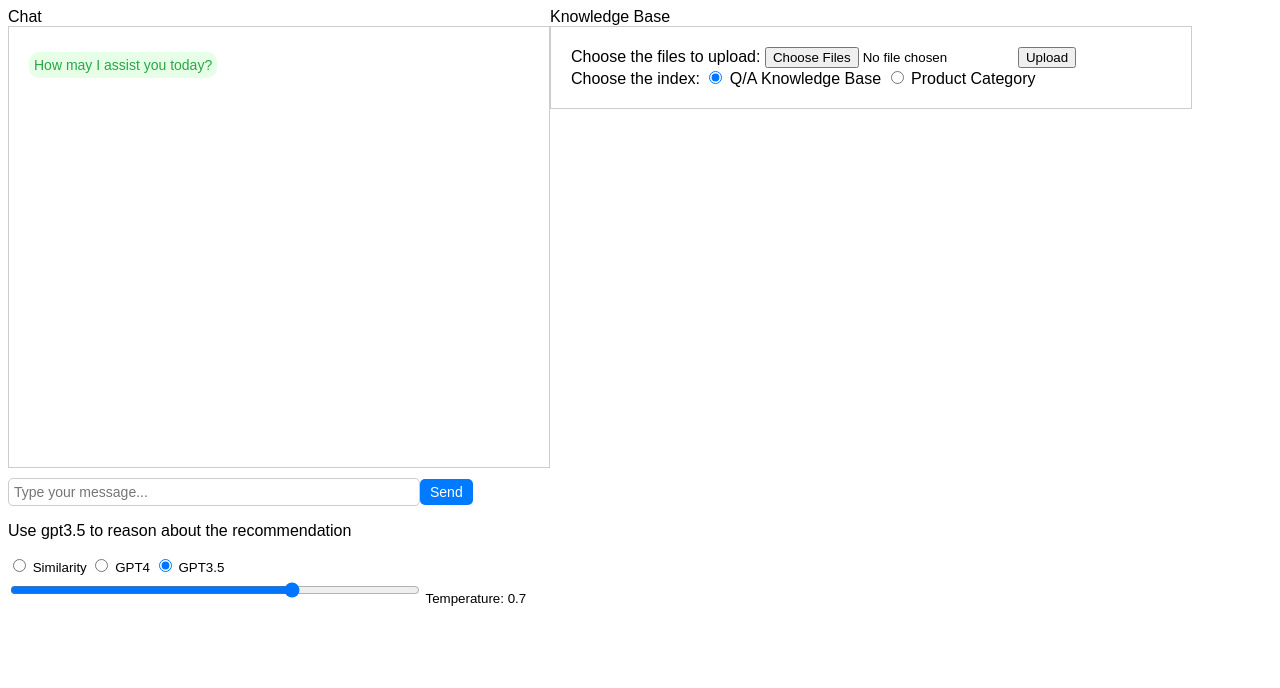
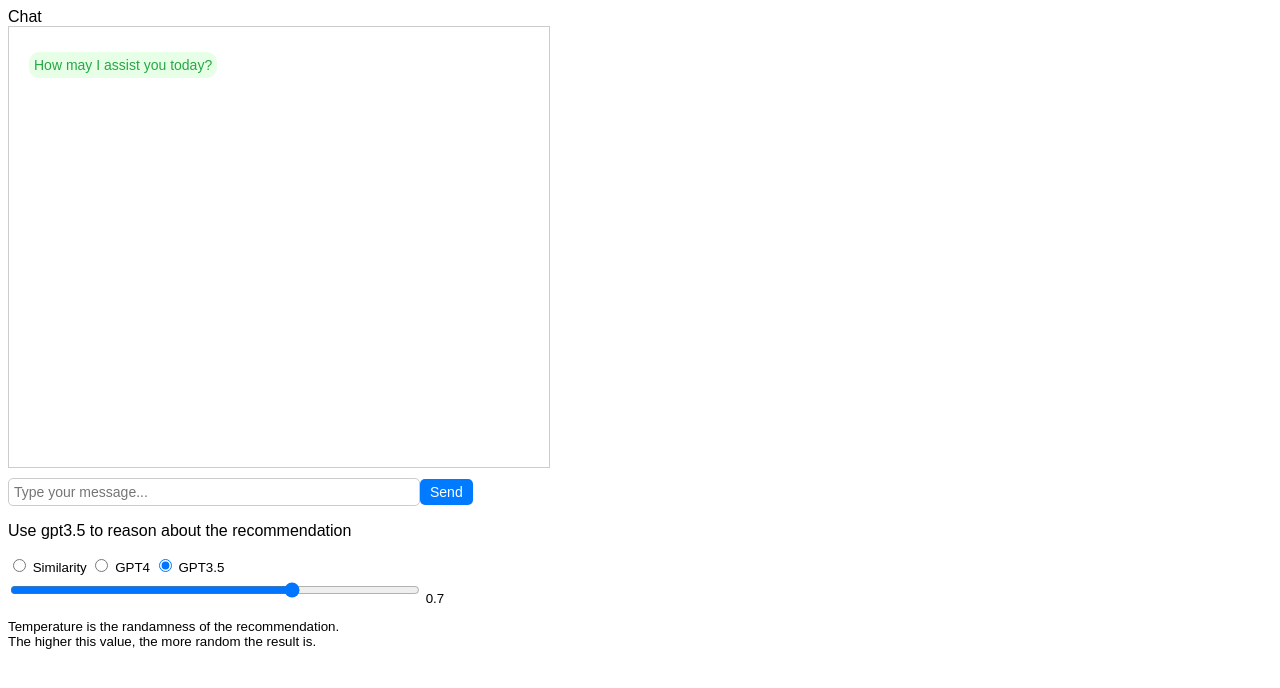
Before and after one commit to vinvcn/kbgpt, a Vue app in the folder kbgpt/fe/: page / in a window 1280 px wide. Shown: the top 688 px of the page. Built offline with nearby package versions, Linux system fonts and the light colour scheme.

Commit message:
update ui

```diff
--- a/kbgpt/fe/src/App.vue
+++ b/kbgpt/fe/src/App.vue
@@ -4,22 +4,22 @@
       Chat
       <SSEChatBox></SSEChatBox>
     </div>
-    <div>
+    <!-- <div>
       Knowledge Base
       <KnowledgeBox></KnowledgeBox>
-    </div>
+    </div> -->
   </div>
 </template>
 
 <script>
-import KnowledgeBox from "./components/KnowledgeBox.vue";
+// import KnowledgeBox from "./components/KnowledgeBox.vue";
 import SSEChatBox from "./components/SSEChatBox.vue";
 
 export default {
   name: "App",
   components: {
     SSEChatBox,
-    KnowledgeBox,
+    // KnowledgeBox,
   },
 };
 </script>
--- a/kbgpt/fe/src/components/SSEChatBox.vue
+++ b/kbgpt/fe/src/components/SSEChatBox.vue
@@ -49,8 +49,9 @@
             :max="1"
             step="0.005"
           />
-          Temperature: {{ temperature }}
+          {{ temperature }}
         </label>
+        <div id="temperatureLable"><p>Temperature is the randamness of the recommendation. <br/>The higher this value, the more random the result is.</p></div>
       </div>
     </fieldset>
     <fieldset :disabled="selectedOption != 'similarity'" v-show="selectedOption == 'similarity'">
```
